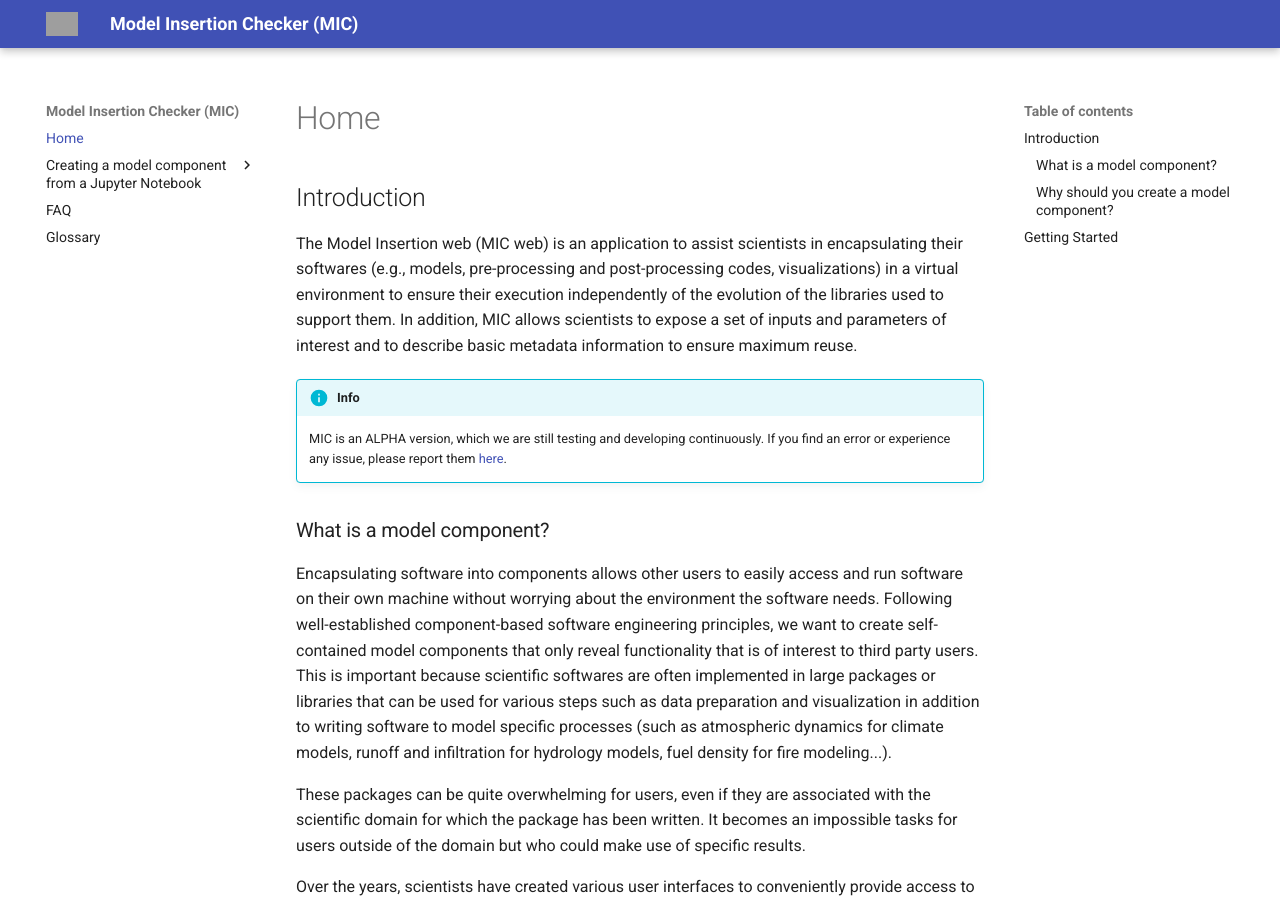
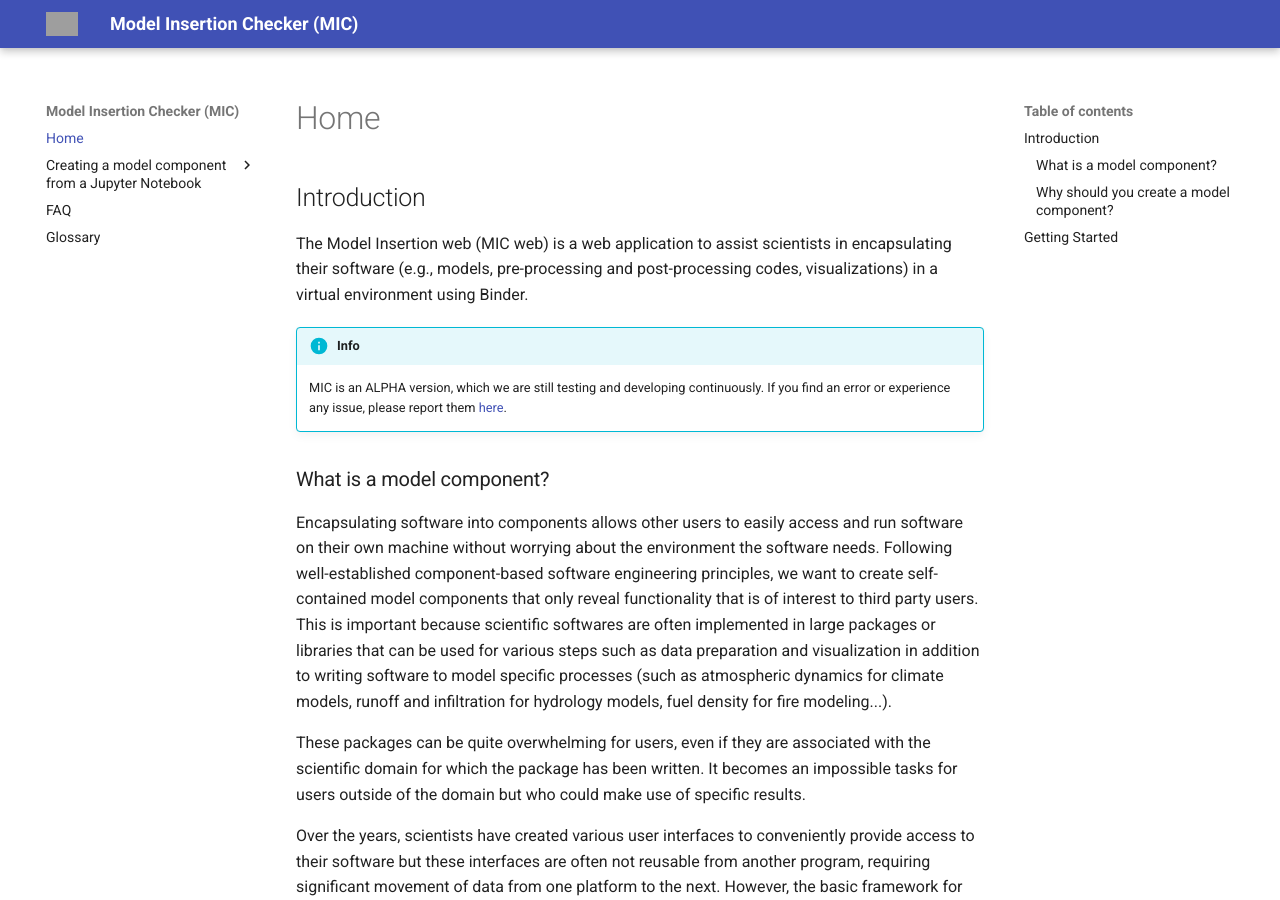
Before and after one commit to mintproject/mic-web, an MkDocs documentation site: the page built from docs/index.md, in a window 1280 px wide and 900 px high. Built offline with MkDocs 1.6.1 and Material for MkDocs 9.7.7, drawn with Linux system fonts in a browser that asks for light colours; grey boxes are pictures that could not be loaded.

Commit message:
Update index.md

```diff
--- a/docs/index.md
+++ b/docs/index.md
@@ -1,9 +1,9 @@
 ## Introduction
 
-The Model Insertion web (MIC web) is an application to assist scientists in encapsulating their softwares (e.g., models, pre-processing and post-processing codes, visualizations) in a virtual environment to ensure their execution independently of the evolution of the libraries used to support them. In addition, MIC allows scientists to expose a set of inputs and parameters of interest and to describe basic metadata information to ensure maximum reuse.
+The Model Insertion web (MIC web) is a web application to assist scientists in encapsulating their software (e.g., models, pre-processing and post-processing codes, visualizations) in a virtual environment using Binder.
 
 !!! info
-    MIC is an ALPHA version, which we are still testing and developing continuously. If you find an error or experience any issue, please report them [here](https://github.com/mintproject/mic/issues/new/choose).
+    MIC is an ALPHA version, which we are still testing and developing continuously. If you find an error or experience any issue, please report them [here](https://github.com/mintproject/mic-web/issues/new/choose).
 
 ### What is a model component?
 
```
